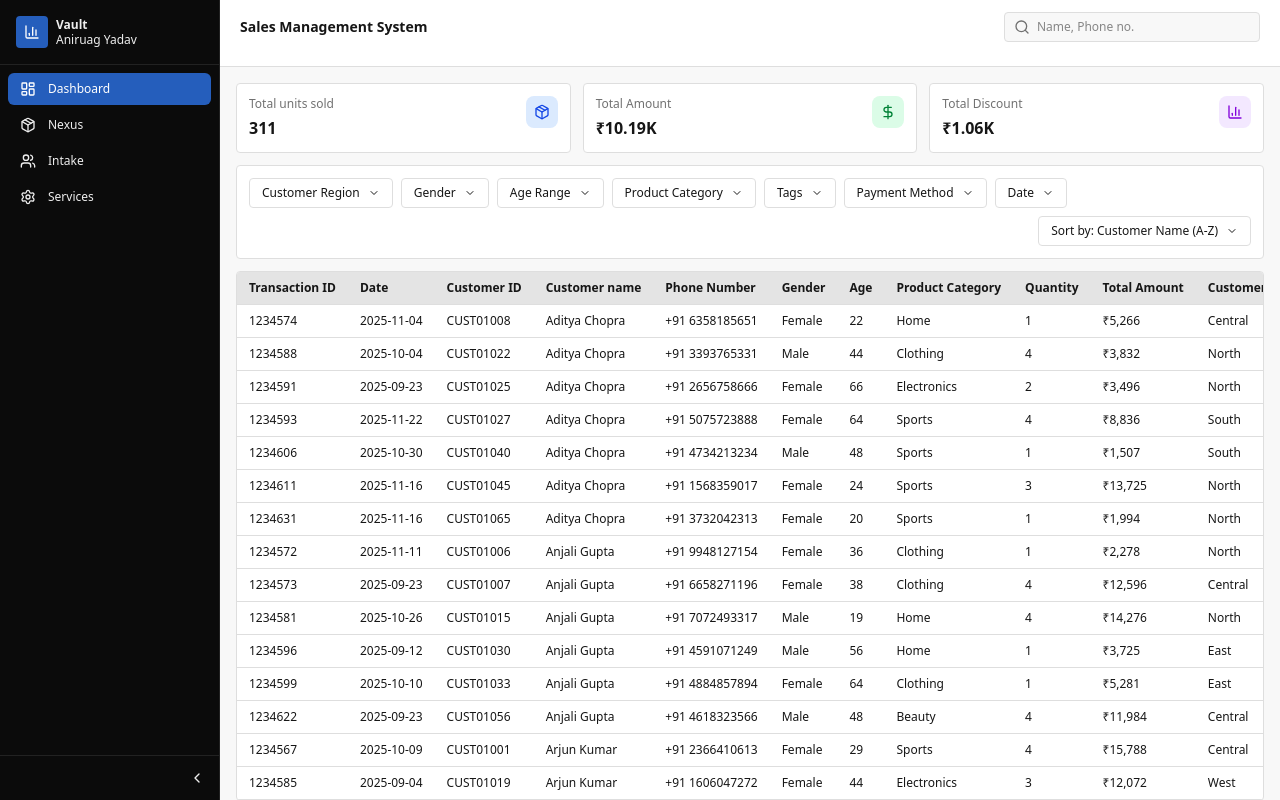
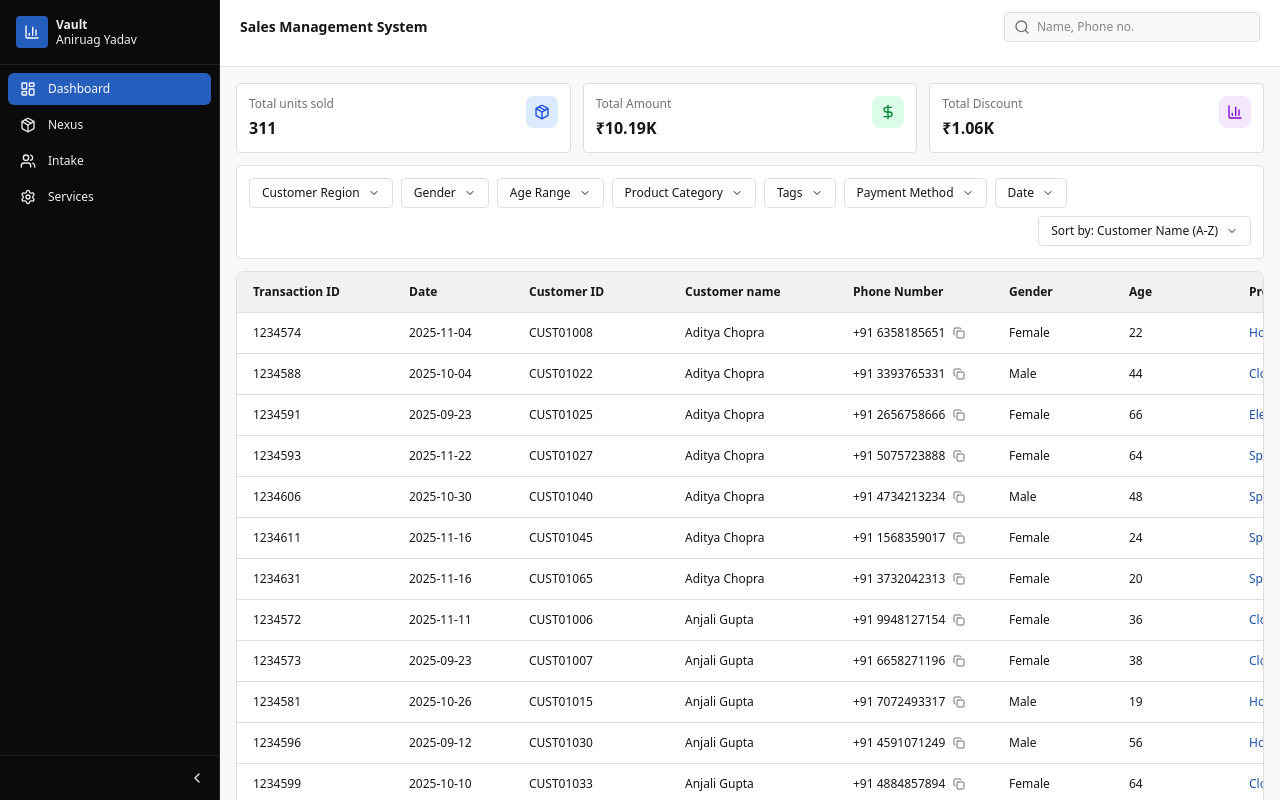
Before and after one commit to inevitable-ank/RetailService, a Next.js app: page / in a window 1280 px wide. Built offline with nearby package versions, Linux system fonts and the light colour scheme.

Commit message:
fixed column width

```diff
--- a/components/transaction-table.tsx
+++ b/components/transaction-table.tsx
@@ -1,4 +1,4 @@
-import { Eye } from "lucide-react"
+import { Copy } from "lucide-react"
 
 interface Transaction {
   transactionId: string
@@ -21,20 +21,22 @@ interface TransactionTableProps {
 }
 
 export function TransactionTable({ data }: TransactionTableProps) {
-  const columns = [
-    { key: "transactionId", label: "Transaction ID", width: 100 },
-    { key: "date", label: "Date", width: 90 },
-    { key: "customerId", label: "Customer ID", width: 100 },
-    { key: "customerName", label: "Customer name", width: 110 },
-    { key: "phoneNumber", label: "Phone Number", width: 130 },
-    { key: "gender", label: "Gender", width: 75 },
-    { key: "age", label: "Age", width: 60 },
-    { key: "productCategory", label: "Product Category", width: 120 },
-    { key: "quantity", label: "Quantity", width: 75 },
-    { key: "totalAmount", label: "Total Amount", width: 100 },
-    { key: "customerRegion", label: "Customer region", width: 110 },
-    { key: "productId", label: "Product ID", width: 100 },
-    { key: "employeeName", label: "Employee name", width: 110 },
+  // Column widths from Figma design
+  const allColumns = [
+    { key: "transactionId", label: "Transaction ID", minWidth: 156 },
+    { key: "date", label: "Date", minWidth: 120 },
+    { key: "customerId", label: "Customer ID", minWidth: 156 },
+    { key: "customerName", label: "Customer name", minWidth: 168 },
+    { key: "phoneNumber", label: "Phone Number", minWidth: 156 },
+    { key: "gender", label: "Gender", minWidth: 120 },
+    { key: "age", label: "Age", minWidth: 120 },
+    { key: "productCategory", label: "Product Category", minWidth: 125 },
+    { key: "quantity", label: "Quantity", minWidth: 156 },
+    // Columns after horizontal scroll
+    { key: "totalAmount", label: "Total Amount", minWidth: 156 },
+    { key: "customerRegion", label: "Customer region", minWidth: 156 },
+    { key: "productId", label: "Product ID", minWidth: 156 },
+    { key: "employeeName", label: "Employee name", minWidth: 156 },
   ]
 
   const formatValue = (key: string, value: any) => {
@@ -47,50 +49,66 @@ export function TransactionTable({ data }: TransactionTableProps) {
     return value
   }
 
+  const copyToClipboard = (text: string) => {
+    navigator.clipboard.writeText(text)
+  }
+
+  // Calculate total min width for the table
+  const totalMinWidth = allColumns.reduce((sum, col) => sum + col.minWidth, 0)
+
   return (
-    <div className="bg-card border border-border rounded overflow-hidden">
-      <div className="horizontal-scroll">
-        <table className="w-full text-xs">
+    <div className="bg-card border border-border rounded-lg overflow-hidden">
+      <div className="overflow-x-auto">
+        <table className="w-full text-xs" style={{ minWidth: totalMinWidth }}>
           <thead>
-            <tr className="border-b border-border bg-muted">
-              {columns.map((col) => (
+            <tr className="border-b border-border bg-muted/50">
+              {allColumns.map((col) => (
                 <th
                   key={col.key}
-                  style={{ width: col.width }}
-                  className="px-3 py-2 text-left font-semibold text-foreground whitespace-nowrap"
+                  style={{ minWidth: col.minWidth }}
+                  className="px-4 py-3 text-left font-semibold text-foreground whitespace-nowrap"
                 >
                   {col.label}
                 </th>
               ))}
-              <th className="px-3 py-2 text-left font-semibold text-foreground whitespace-nowrap" style={{ width: 50 }}>
-                Action
-              </th>
             </tr>
           </thead>
           <tbody>
             {data.length === 0 ? (
               <tr>
-                <td colSpan={columns.length + 1} className="px-3 py-6 text-center text-muted-foreground text-xs">
+                <td colSpan={allColumns.length} className="px-4 py-8 text-center text-muted-foreground text-sm">
                   No records found
                 </td>
               </tr>
             ) : (
               data.map((row, idx) => (
-                <tr key={idx} className="border-b border-border hover:bg-secondary transition-colors">
-                  {columns.map((col) => (
+                <tr key={idx} className="border-b border-border hover:bg-muted/30 transition-colors">
+                  {allColumns.map((col) => (
                     <td
                       key={col.key}
-                      style={{ width: col.width }}
-                      className="px-3 py-2 text-foreground whitespace-nowrap"
+                      style={{ minWidth: col.minWidth }}
+                      className="px-4 py-3 text-foreground whitespace-nowrap"
                     >
-                      {formatValue(col.key, row[col.key as keyof Transaction])}
+                      {col.key === "phoneNumber" ? (
+                        <span className="inline-flex items-center gap-2">
+                          {row.phoneNumber}
+                          <button
+                            onClick={() => copyToClipboard(row.phoneNumber)}
+                            className="text-muted-foreground hover:text-foreground transition-colors"
+                            title="Copy phone number"
+                          >
+                            <Copy className="w-3 h-3" />
+                          </button>
+                        </span>
+                      ) : col.key === "productCategory" ? (
+                        <span className="text-primary font-medium">
+                          {row.productCategory}
+                        </span>
+                      ) : (
+                        formatValue(col.key, row[col.key as keyof Transaction])
+                      )}
                     </td>
                   ))}
-                  <td className="px-3 py-2" style={{ width: 50 }}>
-                    <button className="text-primary hover:text-primary/80 transition-colors">
-                      <Eye className="w-3 h-3" />
-                    </button>
-                  </td>
                 </tr>
               ))
             )}
```
